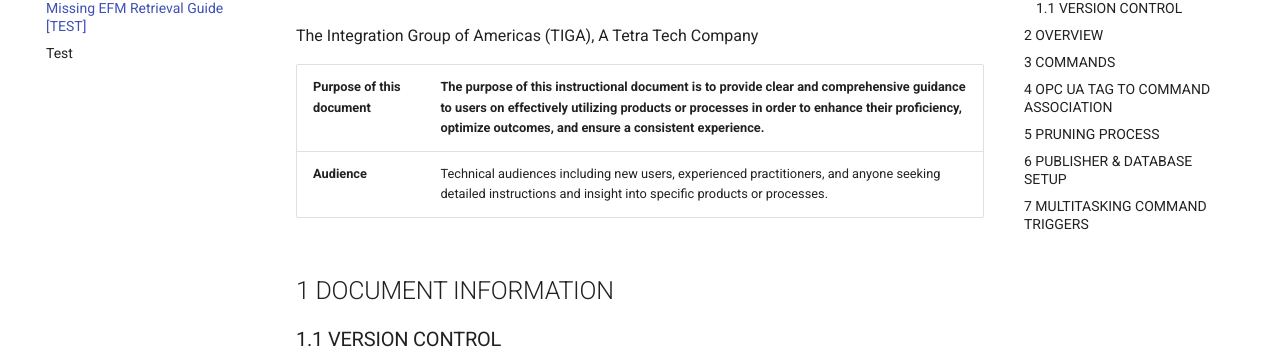
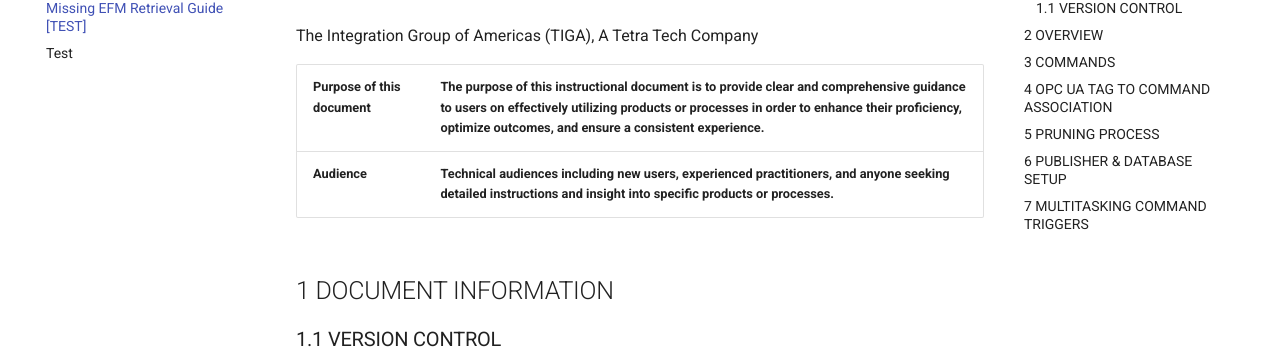
Before and after one commit to Mokrecho1/MkDocs_Test, an MkDocs documentation site: the page built from docs/112, TIGA, Missing EFM Retrieval Guide.md, in a window 1280 px wide. Shown: the part 157-515 px from the top of the page. Built offline with MkDocs 1.6.1 and Material for MkDocs 9.7.7, drawn with Linux system fonts in a browser that asks for light colours; comment, search, counter and statistics services are not loaded.

```diff
--- a/docs/112, TIGA, Missing EFM Retrieval Guide.md
+++ b/docs/112, TIGA, Missing EFM Retrieval Guide.md
@@ -4,7 +4,7 @@ The Integration Group of Americas (TIGA), A Tetra Tech Company
 
 |**Purpose of this document**|The purpose of this instructional document is to provide clear and comprehensive guidance to users on effectively utilizing products or processes in order to enhance their proficiency, optimize outcomes, and ensure a consistent experience.|
 |---|---|
-|**Audience**|Technical audiences including new users, experienced practitioners, and anyone seeking detailed instructions and insight into specific products or processes.|
+|**Audience**|**Technical audiences including new users, experienced practitioners, and anyone seeking detailed instructions and insight into specific products or processes.**|
 
 
 ## 1 DOCUMENT INFORMATION
```
